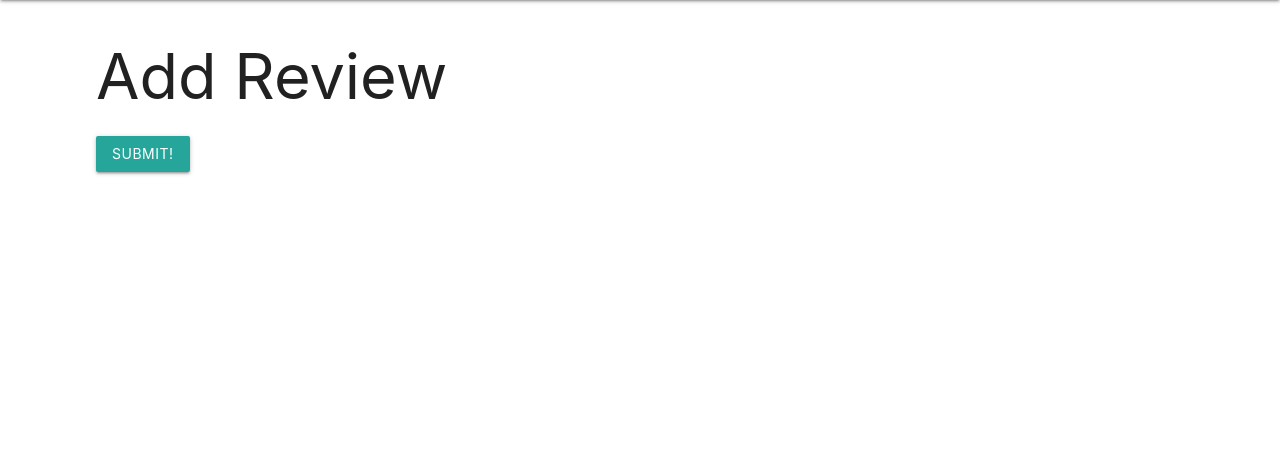
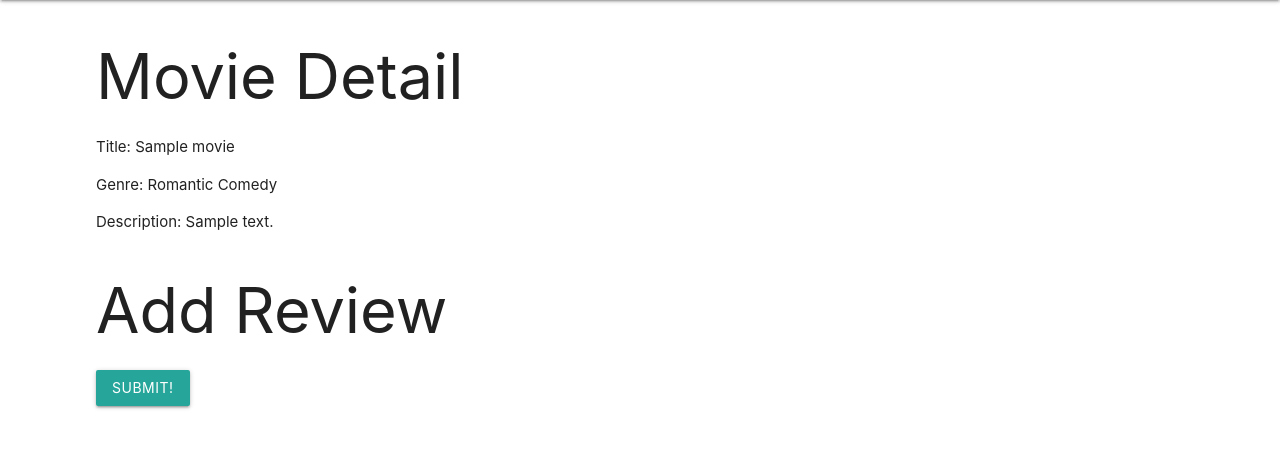
Before and after one commit to ivanmirandaortega/QuickFlix, a Django app: page /movies/1/ in a window 1280 px wide. Shown: the part 64-538 px from the top of the page. Run offline with Django 4.2, Linux system fonts and the light colour scheme; tables that the repository leaves empty hold one stand-in row (values such as "Sample post").

Commit message:
details page

```diff
--- a/main_app/templates/movies/detail.html
+++ b/main_app/templates/movies/detail.html
@@ -1,7 +1,10 @@
 {% extends 'base.html' %}
 
 {% block content %}
-
+<h1>Movie Detail</h1>
+<p>Title: {{movie.name}}</p>
+<p>Genre: {{movie.get_genre_display}}</p>
+<p>Description: {{movie.description}}</p>
 
 <h1>Add Review</h1>
 
```
